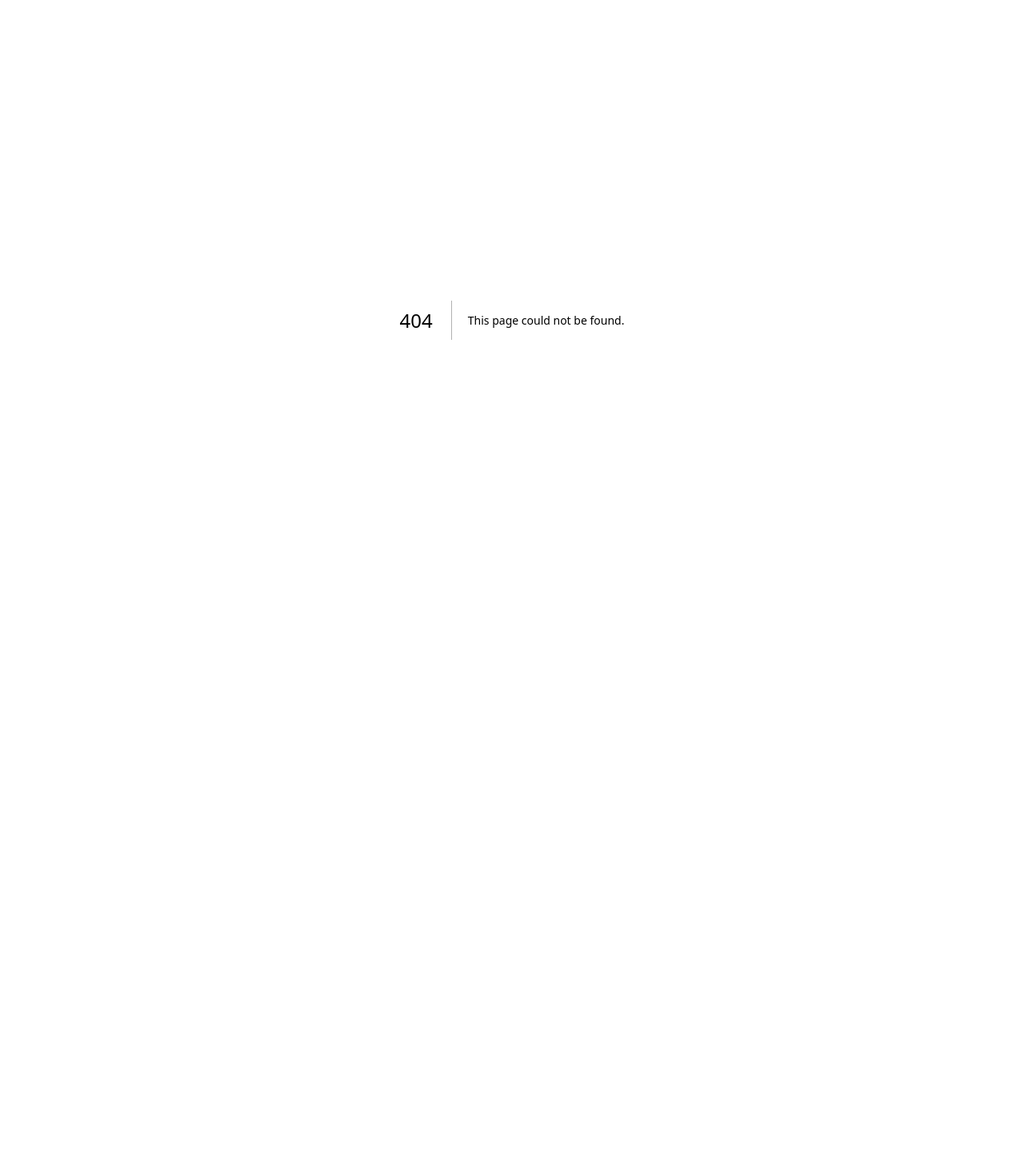
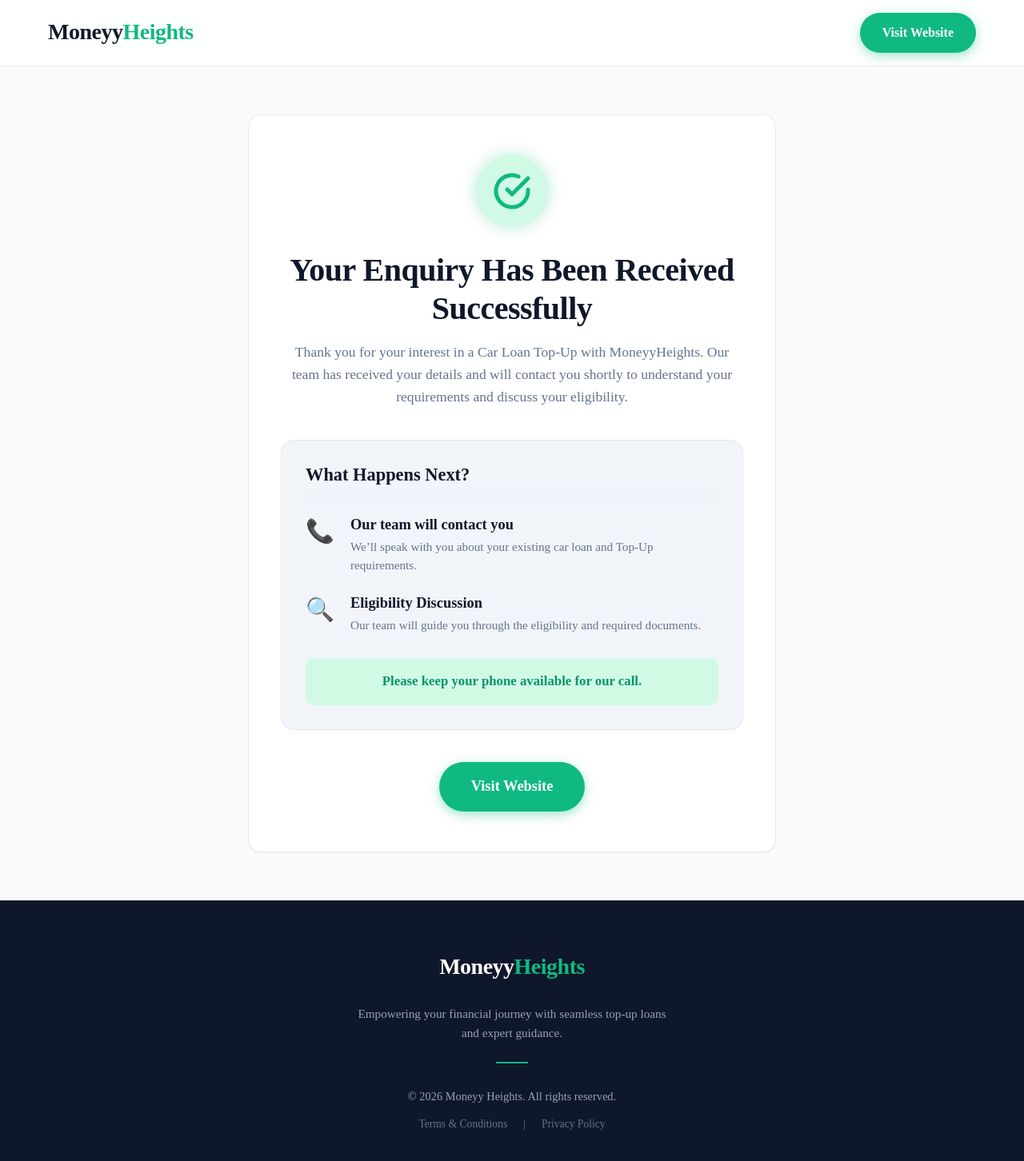
Before and after one commit to connecttws/Money_Heights_Page, a Next.js app: page /thank-you in a window 1280 px wide. Before the commit this address had no page. Shown: the top 1452 px of the page at 80% size. Before the commit the page ends 800 px from the top, so only its background shows below. Built offline with nearby package versions, Linux system fonts and the light colour scheme.

Commit message:
feat: add thank you page

```diff
--- /dev/null
+++ b/src/app/thank-you/page.tsx
@@ -0,0 +1,105 @@
+"use client";
+import Link from 'next/link';
+
+export default function ThankYou() {
+  return (
+    <main>
+      <header style={{
+        position: 'sticky', top: 0, zIndex: 100,
+        padding: '16px 0',
+        borderBottom: '1px solid var(--card-border)',
+        backgroundColor: 'rgba(255, 255, 255, 0.85)',
+        backdropFilter: 'blur(16px)',
+        WebkitBackdropFilter: 'blur(16px)'
+      }}>
+        <div className="container" style={{ display: 'flex', justifyContent: 'space-between', alignItems: 'center' }}>
+          <Link href="/" className="header-logo" style={{ textDecoration: 'none' }}>
+            Moneyy<span style={{ color: 'var(--accent)' }}>Heights</span>
+          </Link>
+          <Link href="/" className="btn-primary header-btn" style={{ textDecoration: 'none' }}>
+            Visit Website
+          </Link>
+        </div>
+      </header>
+
+      <section className="section" style={{ minHeight: 'calc(100vh - 200px)', display: 'flex', alignItems: 'center', justifyContent: 'center', padding: '60px 0' }}>
+        <div className="container" style={{ maxWidth: '700px' }}>
+          <div className="glass-card animate-fade-in-up" style={{ padding: '50px 40px', textAlign: 'center' }}>
+
+            {/* Success Icon */}
+            <div style={{ display: 'flex', justifyContent: 'center', marginBottom: '30px' }}>
+              <div style={{ width: '90px', height: '90px', borderRadius: '50%', backgroundColor: 'var(--accent-light)', display: 'flex', alignItems: 'center', justifyContent: 'center', boxShadow: 'var(--shadow-glow)' }}>
+                <svg xmlns="http://www.w3.org/2000/svg" width="48" height="48" viewBox="0 0 24 24" fill="none" stroke="var(--accent)" strokeWidth="2.5" strokeLinecap="round" strokeLinejoin="round">
+                  <path d="M22 11.08V12a10 10 0 1 1-5.93-9.14"></path>
+                  <polyline points="22 4 12 14.01 9 11.01"></polyline>
+                </svg>
+              </div>
+            </div>
+
+            <h1 style={{ fontSize: '2.5rem', color: 'var(--primary)', marginBottom: '16px', letterSpacing: '-0.5px' }}>
+              Your Enquiry Has Been Received Successfully
+            </h1>
+
+            <p style={{ fontSize: '1.1rem', color: 'var(--text-muted)', marginBottom: '40px', lineHeight: '1.6' }}>
+              Thank you for your interest in a Car Loan Top-Up with MoneyyHeights.
+              Our team has received your details and will contact you shortly to understand your requirements and discuss your eligibility.
+            </p>
+
+            <div style={{ backgroundColor: 'var(--bg-secondary)', borderRadius: '16px', padding: '30px', textAlign: 'left', marginBottom: '40px', border: '1px solid rgba(0,0,0,0.05)' }}>
+              <h2 style={{ fontSize: '1.4rem', color: 'var(--primary)', marginBottom: '24px', borderBottom: '1px solid var(--card-border)', paddingBottom: '12px' }}>
+                What Happens Next?
+              </h2>
+
+              <div style={{ display: 'flex', flexDirection: 'column', gap: '24px' }}>
+                <div style={{ display: 'flex', gap: '20px', alignItems: 'flex-start' }}>
+                  <div style={{ fontSize: '1.8rem', marginTop: '-4px' }}>📞</div>
+                  <div>
+                    <h3 style={{ fontSize: '1.15rem', color: 'var(--primary)', marginBottom: '6px' }}>Our team will contact you</h3>
+                    <p style={{ color: 'var(--text-muted)', fontSize: '0.95rem', lineHeight: '1.5' }}>We’ll speak with you about your existing car loan and Top-Up requirements.</p>
+                  </div>
+                </div>
+
+                <div style={{ display: 'flex', gap: '20px', alignItems: 'flex-start' }}>
+                  <div style={{ fontSize: '1.8rem', marginTop: '-4px' }}>🔍</div>
+                  <div>
+                    <h3 style={{ fontSize: '1.15rem', color: 'var(--primary)', marginBottom: '6px' }}>Eligibility Discussion</h3>
+                    <p style={{ color: 'var(--text-muted)', fontSize: '0.95rem', lineHeight: '1.5' }}>Our team will guide you through the eligibility and required documents.</p>
+                  </div>
+                </div>
+              </div>
+
+              <div style={{ marginTop: '30px', padding: '16px', backgroundColor: 'var(--accent-light)', borderRadius: '10px', color: 'var(--accent-hover)', fontWeight: '600', textAlign: 'center', fontSize: '1.05rem' }}>
+                Please keep your phone available for our call.
+              </div>
+            </div>
+
+            <Link href="/" className="btn-primary" style={{ textDecoration: 'none', padding: '16px 40px', fontSize: '1.15rem' }}>
+              Visit Website
+            </Link>
+
+          </div>
+        </div>
+      </section>
+
+      <footer style={{ backgroundColor: 'var(--primary)', color: 'white', padding: '60px 0 40px', textAlign: 'center', borderTop: '1px solid rgba(255,255,255,0.1)' }}>
+        <div className="container">
+          <div style={{ fontSize: '1.75rem', fontWeight: 800, marginBottom: '24px', fontFamily: 'var(--font-heading)', letterSpacing: '-0.5px' }}>
+            Moneyy<span style={{ color: 'var(--accent)' }}>Heights</span>
+          </div>
+          <p style={{ color: '#94A3B8', fontSize: '0.95rem', marginBottom: '16px', maxWidth: '400px', margin: '0 auto 24px', lineHeight: '1.6' }}>
+            Empowering your financial journey with seamless top-up loans and expert guidance.
+          </p>
+          <div style={{ width: '40px', height: '2px', backgroundColor: 'var(--accent)', margin: '0 auto 30px' }}></div>
+          <p style={{ color: '#94A3B8', fontSize: '0.9rem', marginBottom: '12px' }}>
+            © {new Date().getFullYear()} Moneyy Heights. All rights reserved.
+          </p>
+          <div style={{ display: 'flex', justifyContent: 'center', gap: '20px', color: '#64748B', fontSize: '0.85rem' }}>
+            <span style={{ cursor: 'pointer', transition: 'color 0.3s' }} onMouseOver={(e) => e.currentTarget.style.color='white'} onMouseOut={(e) => e.currentTarget.style.color='#64748B'}>Terms & Conditions</span>
+            <span>|</span>
+            <span style={{ cursor: 'pointer', transition: 'color 0.3s' }} onMouseOver={(e) => e.currentTarget.style.color='white'} onMouseOut={(e) => e.currentTarget.style.color='#64748B'}>Privacy Policy</span>
+          </div>
+        </div>
+      </footer>
+    </main>
+  );
+}
```
